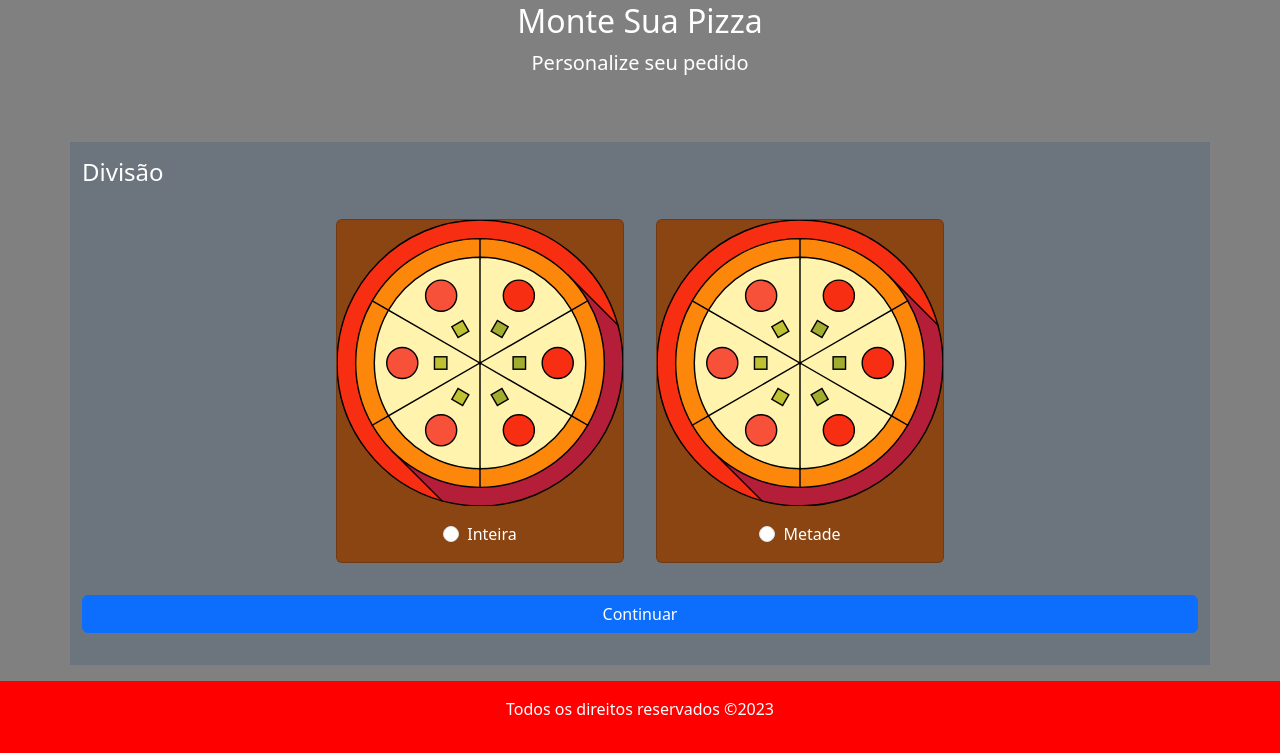
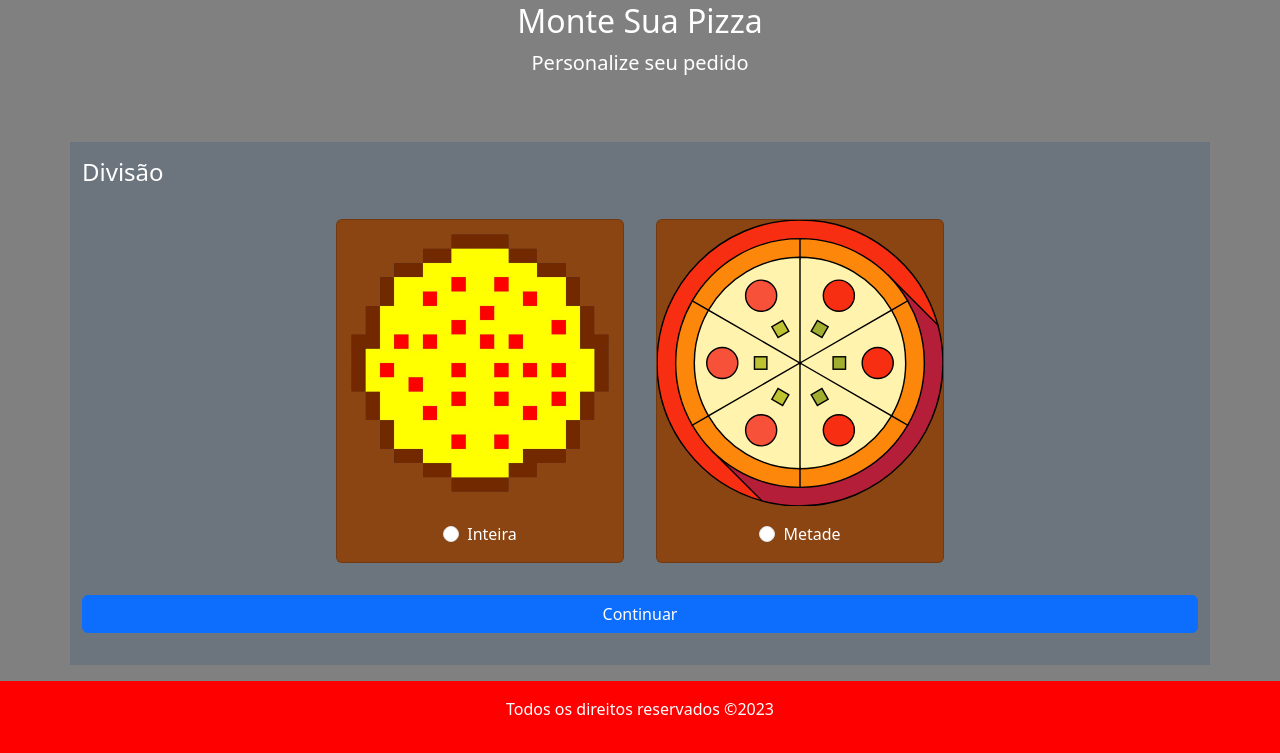
Before and after one commit to lippekstro/pizzaria, a PHP site: page /views/montar.php in a window 1280 px wide. Shown: the part 183-936 px from the top of the page. Run offline with PHP 8.4, Linux system fonts and the light colour scheme.

Commit message:
cards clicaveis para radios

```diff
--- a/views/montar.php
+++ b/views/montar.php
@@ -13,17 +13,17 @@ require_once $_SERVER['DOCUMENT_ROOT'] . '/pizzaria/templates/cabecalho.php';
         <form action="/pizzaria/views/checkout.php" method="POST" class="bg-secondary py-3">
             <h4 class="mb-3">Divisão</h4>
             <div class="my-3 d-flex justify-content-center flex-wrap">
-                <div class="card m-3" style="width: 18rem;">
-                    <img src="/pizzaria/img/pizza2.svg" class="card-img-top" alt="Pizza">
+                <label for="inteira" class="card m-3" style="width: 18rem;">
+                    <img src="/pizzaria/img/pizza.png" class="card-img-top" alt="Pizza">
                     <div class="card-body d-flex justify-content-center">
                         <input id="inteira" name="divisao" type="radio" class="form-check-input" value="inteira" required="">
                         <label class="form-check-label d-flex align-items-center ms-2" for="inteira">
                             Inteira
                         </label>
                     </div>
-                </div>
+                </label>
 
-                <div class="card m-3" style="width: 18rem;">
+                <label for="metade" class="card m-3" style="width: 18rem;">
                     <img src="/pizzaria/img/pizza2.svg" class="card-img-top" alt="Pizza">
                     <div class="card-body d-flex justify-content-center">
                         <input id="metade" name="divisao" type="radio" class="form-check-input" value="metade" required="">
@@ -31,14 +31,14 @@ require_once $_SERVER['DOCUMENT_ROOT'] . '/pizzaria/templates/cabecalho.php';
                             Metade
                         </label>
                     </div>
-                </div>
+                </label>
             </div>
 
             <div class="d-none" id="opcoes-tamanho">
                 <hr class="my-4">
                 <h4 class="mb-3">Tamanho</h4>
                 <div class="my-3 d-flex justify-content-center flex-wrap">
-                    <div class="card m-3" style="width: 18rem;" id="tamP">
+                    <label for="pequena" class="card m-3" style="width: 18rem;" id="tamP">
                         <img src="/pizzaria/img/pizza2.svg" class="card-img-top" alt="Pizza">
                         <div class="card-body d-flex justify-content-center">
                             <input id="pequena" name="tamanho" type="radio" class="form-check-input" value="pequena" required="">
@@ -46,9 +46,9 @@ require_once $_SERVER['DOCUMENT_ROOT'] . '/pizzaria/templates/cabecalho.php';
                                 Pequena
                             </label>
                         </div>
-                    </div>
+                    </label>
 
-                    <div class="card m-3" style="width: 18rem;">
+                    <label for="media" class="card m-3" style="width: 18rem;">
                         <img src="/pizzaria/img/pizza2.svg" class="card-img-top" alt="Pizza">
                         <div class="card-body d-flex justify-content-center">
                             <input id="media" name="tamanho" type="radio" class="form-check-input" value="media" required="">
@@ -56,9 +56,9 @@ require_once $_SERVER['DOCUMENT_ROOT'] . '/pizzaria/templates/cabecalho.php';
                                 Media
                             </label>
                         </div>
-                    </div>
+                    </label>
 
-                    <div class="card m-3" style="width: 18rem;">
+                    <label for="grande" class="card m-3" style="width: 18rem;">
                         <img src="/pizzaria/img/pizza2.svg" class="card-img-top" alt="Pizza">
                         <div class="card-body d-flex justify-content-center">
                             <input id="grande" name="tamanho" type="radio" class="form-check-input" value="grande" required="">
@@ -66,9 +66,9 @@ require_once $_SERVER['DOCUMENT_ROOT'] . '/pizzaria/templates/cabecalho.php';
                                 Grande
                             </label>
                         </div>
-                    </div>
+                    </label>
 
-                    <div class="card m-3" style="width: 18rem;">
+                    <label for="familia" class="card m-3" style="width: 18rem;">
                         <img src="/pizzaria/img/pizza2.svg" class="card-img-top" alt="Pizza">
                         <div class="card-body d-flex justify-content-center">
                             <input id="familia" name="tamanho" type="radio" class="form-check-input" value="familia" required="">
@@ -76,7 +76,7 @@ require_once $_SERVER['DOCUMENT_ROOT'] . '/pizzaria/templates/cabecalho.php';
                                 Familia
                             </label>
                         </div>
-                    </div>
+                    </label>
                 </div>
             </div>
 
@@ -84,7 +84,7 @@ require_once $_SERVER['DOCUMENT_ROOT'] . '/pizzaria/templates/cabecalho.php';
                 <hr class="my-4">
                 <h4 class="mb-3">Sabor 1</h4>
                 <div class="my-3 d-flex justify-content-center flex-wrap">
-                    <div class="card m-3" style="width: 18rem;">
+                    <label for="calabresa_s1" class="card m-3" style="width: 18rem;">
                         <img src="/pizzaria/img/pizza2.svg" class="card-img-top" alt="Pizza">
                         <div class="card-body d-flex justify-content-center">
                             <input id="calabresa_s1" name="sabor1" type="radio" class="form-check-input" value="calabresa" required="">
@@ -92,9 +92,9 @@ require_once $_SERVER['DOCUMENT_ROOT'] . '/pizzaria/templates/cabecalho.php';
                                 Calabresa
                             </label>
                         </div>
-                    </div>
+                    </label>
 
-                    <div class="card m-3" style="width: 18rem;">
+                    <label for="frango_s1" class="card m-3" style="width: 18rem;">
                         <img src="/pizzaria/img/pizza2.svg" class="card-img-top" alt="Pizza">
                         <div class="card-body d-flex justify-content-center">
                             <input id="frango_s1" name="sabor1" type="radio" class="form-check-input" value="frango" required="">
@@ -102,9 +102,9 @@ require_once $_SERVER['DOCUMENT_ROOT'] . '/pizzaria/templates/cabecalho.php';
                                 Frango
                             </label>
                         </div>
-                    </div>
+                    </label>
 
-                    <div class="card m-3" style="width: 18rem;">
+                    <label for="queijos4_s1" class="card m-3" style="width: 18rem;">
                         <img src="/pizzaria/img/pizza2.svg" class="card-img-top" alt="Pizza">
                         <div class="card-body d-flex justify-content-center">
                             <input id="queijos4_s1" name="sabor1" type="radio" class="form-check-input" value="queijos4" required="">
@@ -112,9 +112,9 @@ require_once $_SERVER['DOCUMENT_ROOT'] . '/pizzaria/templates/cabecalho.php';
                                 4 Queijos
                             </label>
                         </div>
-                    </div>
+                    </label>
 
-                    <div class="card m-3" style="width: 18rem;">
+                    <label for="portuguesa_s1" class="card m-3" style="width: 18rem;">
                         <img src="/pizzaria/img/pizza2.svg" class="card-img-top" alt="Pizza">
                         <div class="card-body d-flex justify-content-center">
                             <input id="portuguesa_s1" name="sabor1" type="radio" class="form-check-input" value="portuguesa" required="">
@@ -122,7 +122,7 @@ require_once $_SERVER['DOCUMENT_ROOT'] . '/pizzaria/templates/cabecalho.php';
                                 Portuguesa
                             </label>
                         </div>
-                    </div>
+                    </label>
                 </div>
             </div>
 
@@ -130,7 +130,7 @@ require_once $_SERVER['DOCUMENT_ROOT'] . '/pizzaria/templates/cabecalho.php';
                 <hr class="my-4">
                 <h4 class="mb-3">Sabor 2</h4>
                 <div class="my-3 d-flex justify-content-center flex-wrap">
-                    <div class="card m-3" style="width: 18rem;">
+                    <label for="calabresa_s2" class="card m-3" style="width: 18rem;">
                         <img src="/pizzaria/img/pizza2.svg" class="card-img-top" alt="Pizza">
                         <div class="card-body d-flex justify-content-center">
                             <input id="calabresa_s2" name="sabor2" type="radio" class="form-check-input" value="calabresa">
@@ -138,9 +138,9 @@ require_once $_SERVER['DOCUMENT_ROOT'] . '/pizzaria/templates/cabecalho.php';
                                 Calabresa
                             </label>
                         </div>
-                    </div>
+                    </label>
 
-                    <div class="card m-3" style="width: 18rem;">
+                    <label for="frango_s2" class="card m-3" style="width: 18rem;">
                         <img src="/pizzaria/img/pizza2.svg" class="card-img-top" alt="Pizza">
                         <div class="card-body d-flex justify-content-center">
                             <input id="frango_s2" name="sabor2" type="radio" class="form-check-input" value="frango">
@@ -148,9 +148,9 @@ require_once $_SERVER['DOCUMENT_ROOT'] . '/pizzaria/templates/cabecalho.php';
                                 Frango
                             </label>
                         </div>
-                    </div>
+                    </label>
 
-                    <div class="card m-3" style="width: 18rem;">
+                    <label for="queijos4_s2" class="card m-3" style="width: 18rem;">
                         <img src="/pizzaria/img/pizza2.svg" class="card-img-top" alt="Pizza">
                         <div class="card-body d-flex justify-content-center">
                             <input id="queijos4_s2" name="sabor2" type="radio" class="form-check-input" value="queijos4">
@@ -158,9 +158,9 @@ require_once $_SERVER['DOCUMENT_ROOT'] . '/pizzaria/templates/cabecalho.php';
                                 4 Queijos
                             </label>
                         </div>
-                    </div>
+                    </label>
 
-                    <div class="card m-3" style="width: 18rem;">
+                    <label for="portuguesa_s2" class="card m-3" style="width: 18rem;">
                         <img src="/pizzaria/img/pizza2.svg" class="card-img-top" alt="Pizza">
                         <div class="card-body d-flex justify-content-center">
                             <input id="portuguesa_s2" name="sabor2" type="radio" class="form-check-input" value="portuguesa">
@@ -168,7 +168,7 @@ require_once $_SERVER['DOCUMENT_ROOT'] . '/pizzaria/templates/cabecalho.php';
                                 Portuguesa
                             </label>
                         </div>
-                    </div>
+                    </label>
                 </div>
             </div>
 
```
Also changed, not shown: img/pizza.png (added).
